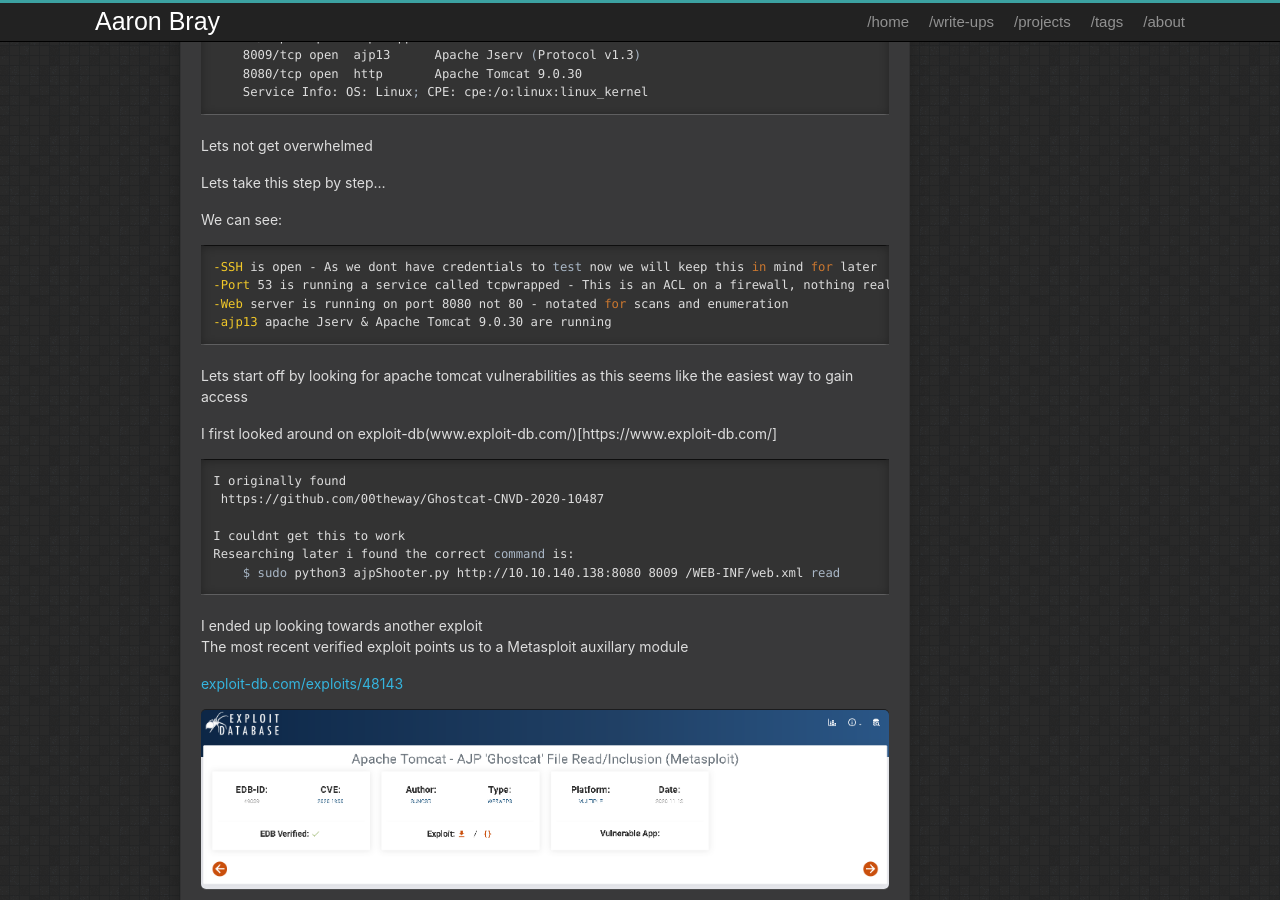
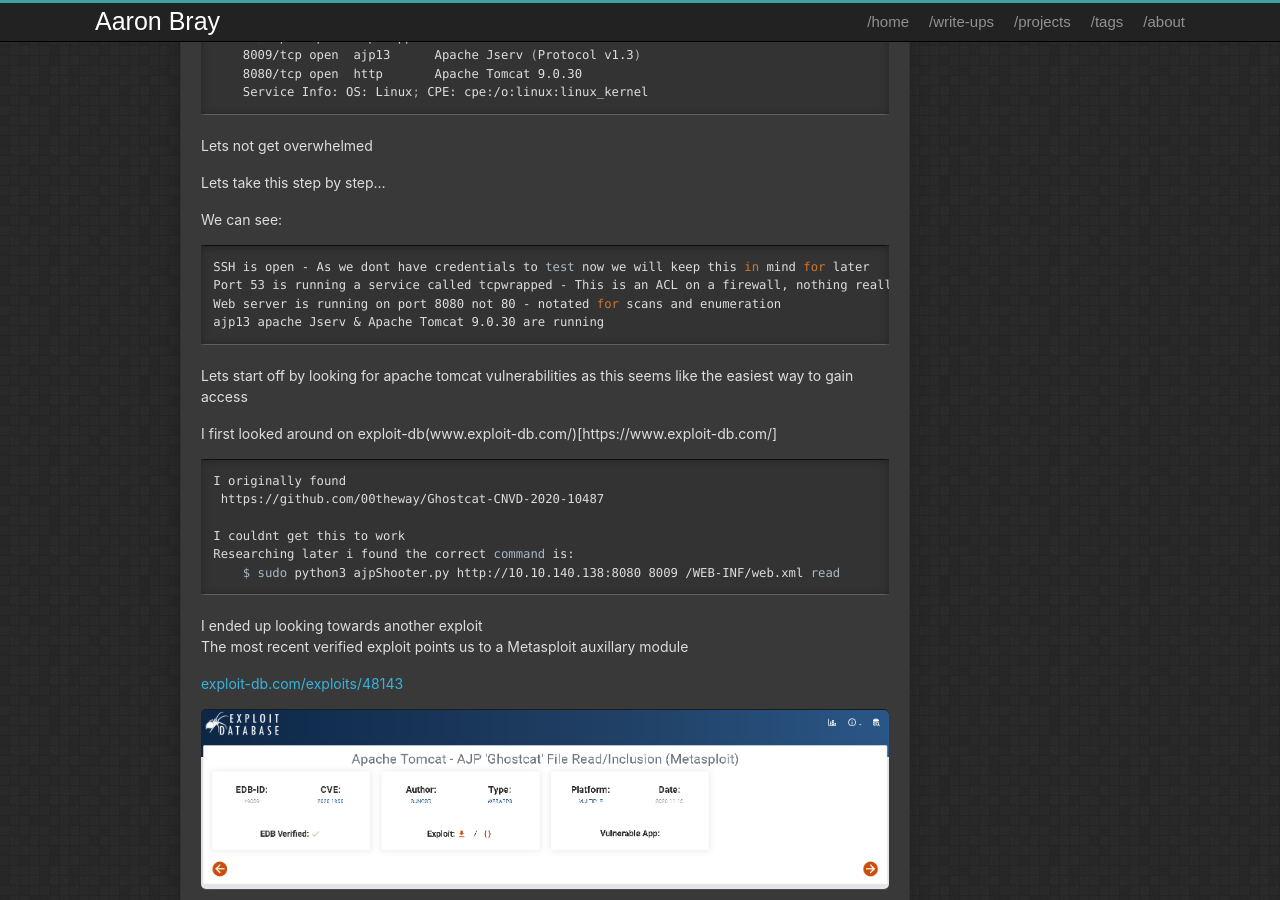
Before and after one commit to AaronBray/AaronBray.github.io, a Jekyll site: the page built from _posts/2025-09-25-Tom_Ghost.md, in a window 1280 px wide and 900 px high, scrolled down 605 px. Built offline with Jekyll 4.4.1, drawn with Linux system fonts in a browser that asks for light colours.

```diff
--- a/_posts/2025-09-25-Tom_Ghost.md
+++ b/_posts/2025-09-25-Tom_Ghost.md
@@ -39,10 +39,10 @@ Lets take this step by step...
 
 We can see:
 {% highlight bash %}
--SSH is open - As we dont have credentials to test now we will keep this in mind for later
--Port 53 is running a service called tcpwrapped - This is an ACL on a firewall, nothing really to bypass here
--Web server is running on port 8080 not 80 - notated for scans and enumeration
--ajp13 apache Jserv & Apache Tomcat 9.0.30 are running
+SSH is open - As we dont have credentials to test now we will keep this in mind for later
+Port 53 is running a service called tcpwrapped - This is an ACL on a firewall, nothing really to bypass here
+Web server is running on port 8080 not 80 - notated for scans and enumeration
+ajp13 apache Jserv & Apache Tomcat 9.0.30 are running
 {% endhighlight bash %}
 
 
```
